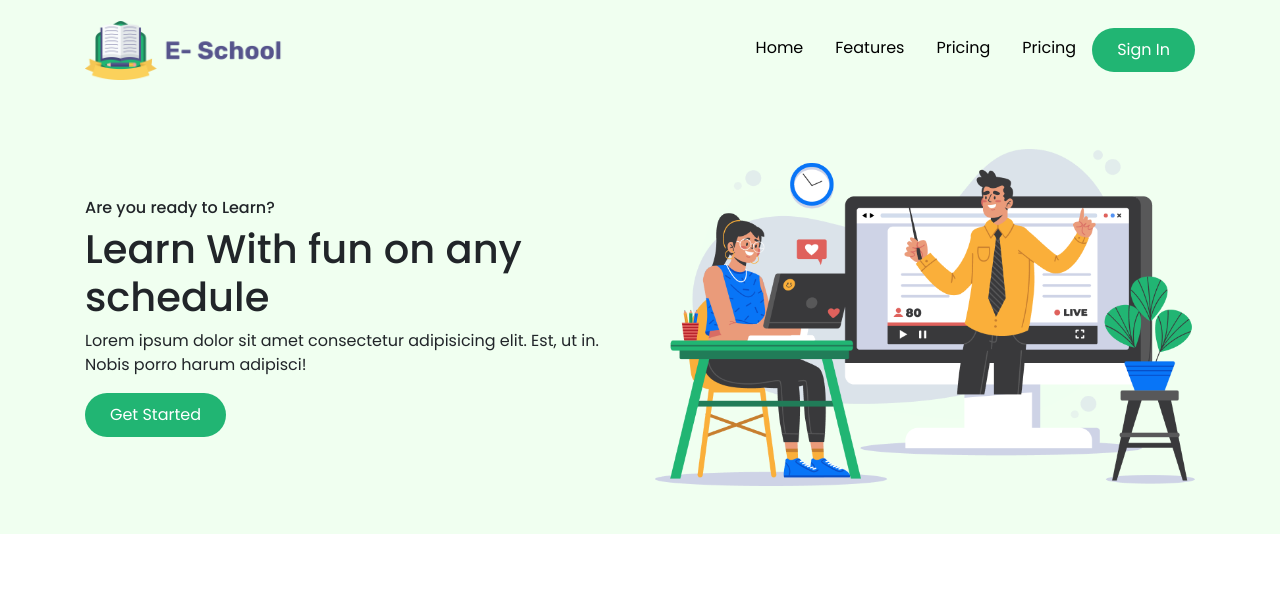
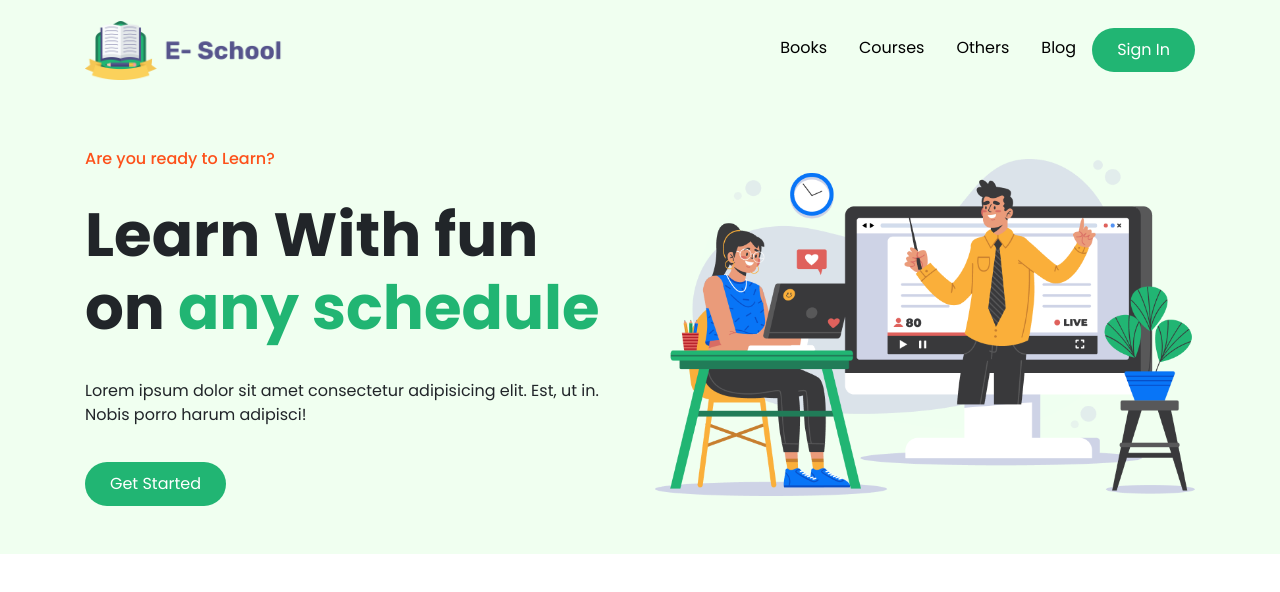
Before and after one commit to AdityaChowdhury2/e-school, a plain HTML site: page index.html in a window 1280 px wide. Drawn offline with nearby package versions, Linux system fonts and the light colour scheme.

Commit message:
header complete

```diff
--- a/index.html
+++ b/index.html
@@ -27,10 +27,10 @@
         </button>
         <div class="collapse navbar-collapse" id="navbarNavAltMarkup">
           <div class="navbar-nav ml-auto">
-            <a class="nav-item nav-link" href="#">Home</a>
-            <a class="nav-item nav-link" href="#">Features</a>
-            <a class="nav-item nav-link" href="#">Pricing</a>
-            <a class="nav-item nav-link" href="#">Pricing</a>
+            <a class="nav-item nav-link" href="#">Books</a>
+            <a class="nav-item nav-link" href="#">Courses</a>
+            <a class="nav-item nav-link" href="#">Others</a>
+            <a class="nav-item nav-link" href="#">Blog</a>
             <a class="default-button" href="#">Sign In</a>
           </div>
         </div>
@@ -38,7 +38,7 @@
       </nav>
       <div class="container pb-5">
         <div class="row d-flex align-items-center mt-5">
-          <div class="col-md-6">
+          <div class="hero col-md-6">
             <h6>Are you ready to Learn?</h6>
             <h1>Learn With fun on <span>any schedule</span></h1>
             <p>Lorem ipsum dolor sit amet consectetur adipisicing elit. Est, ut in. Nobis porro harum adipisci!</p>
--- a/style.css
+++ b/style.css
@@ -23,6 +23,20 @@ a.default-button {
     padding: 10px 25px;
 }
 a.default-button:hover{
-    background: #149159;
+    background: rgba(22, 161, 99,0.8);
     box-shadow: 2px 2px 5px #21B573;
 }
+.hero h6{
+    color: #FD511A;
+}
+.hero h1 {
+    font-weight: 700;
+    font-size: 61px;
+    margin: 30px 0;
+}
+.hero h1 span{
+    color: #21B573;
+}
+.hero p{
+    margin: 35px 0;
+}
```
